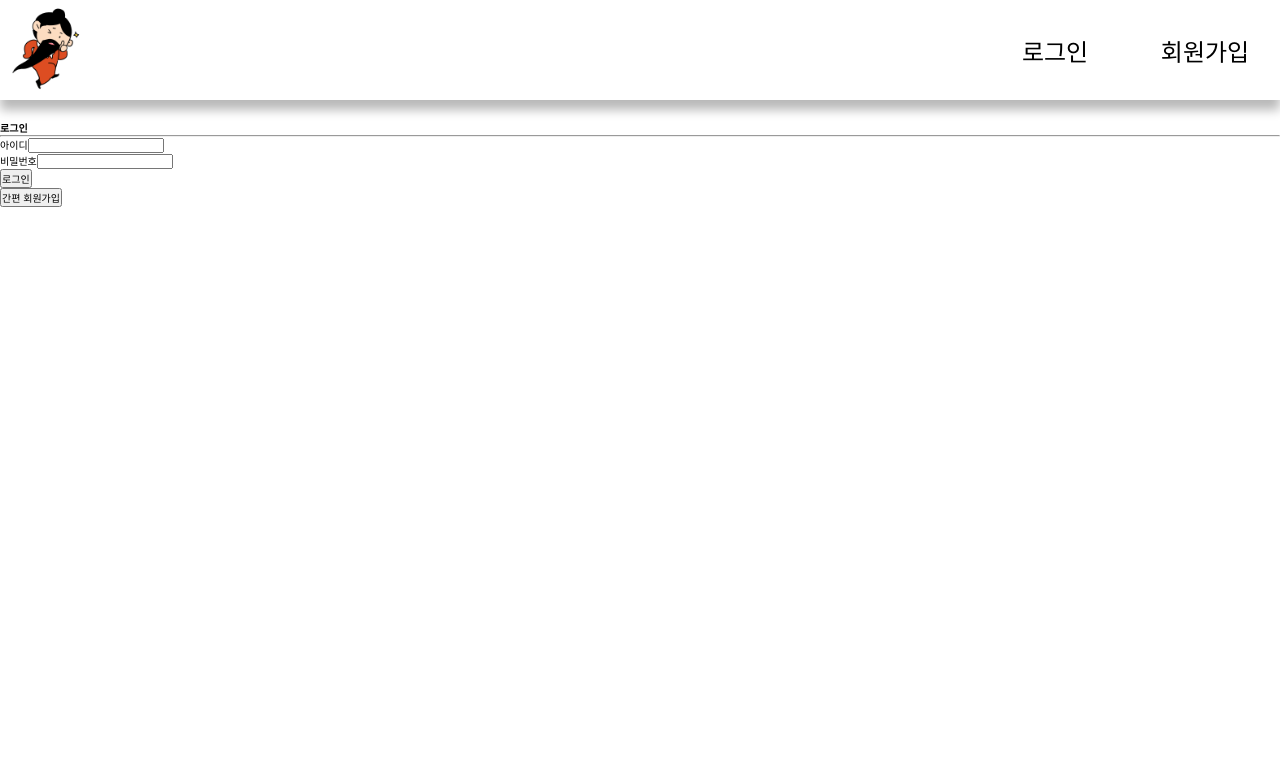
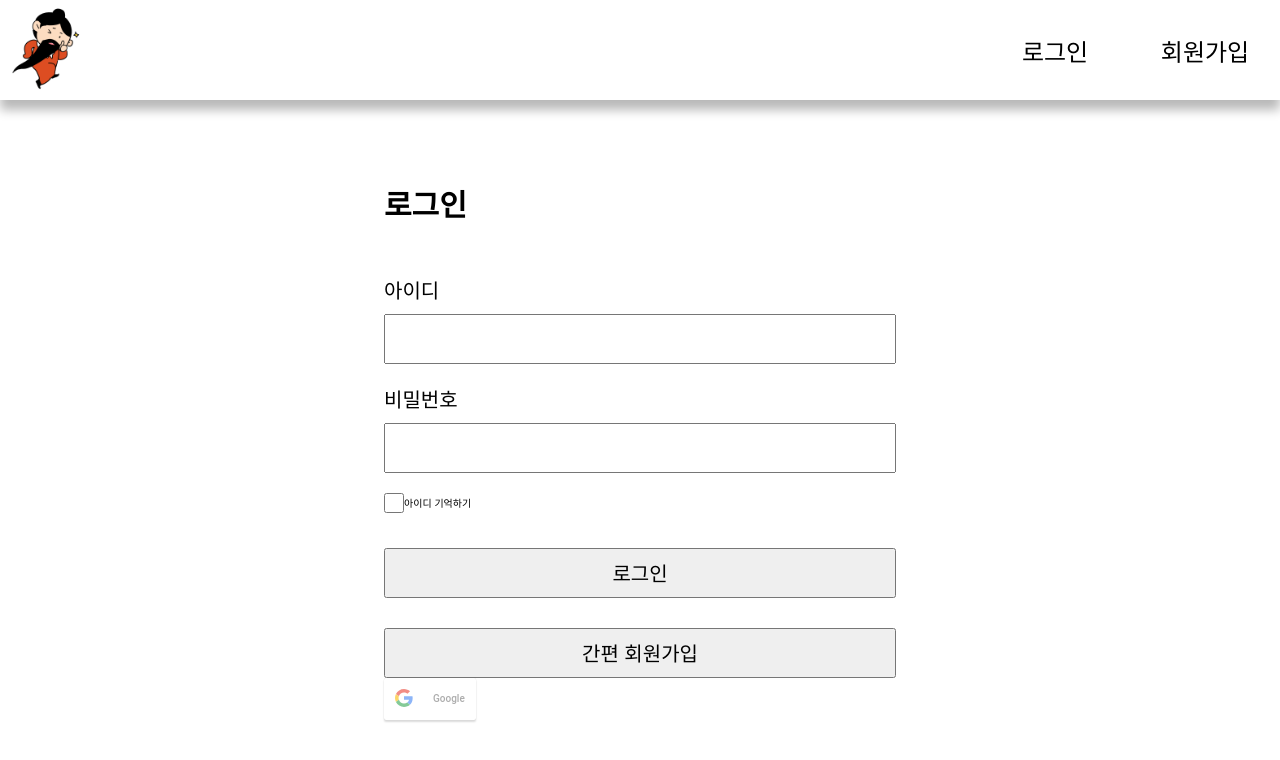
Before and after one commit to NemoTaek/Human-Maker-Client, a React (Create React App) app in the folder client/: page /login in a window 1280 px wide. Shown: the top 760 px of the page. Built offline with nearby package versions, Linux system fonts and the light colour scheme.

Commit message:
ldoing: lOAuth

```diff
--- a/client/package.json
+++ b/client/package.json
@@ -9,6 +9,7 @@
     "axios": "^0.21.0",
     "react": "^17.0.1",
     "react-dom": "^17.0.1",
+    "react-google-login": "^5.1.25",
     "react-redux": "^7.2.2",
     "react-router-dom": "^5.2.0",
     "react-scripts": "4.0.1",
--- a/client/src/App.css
+++ b/client/src/App.css
@@ -24,5 +24,5 @@ a:link, a:visited, a:active, a:hover{
 .contents {
   width: 100%;
   position: absolute;
-  top: 120px;
+  top: 100px;
 }
--- a/client/src/component/signin/Signin.css
+++ b/client/src/component/signin/Signin.css
@@ -0,0 +1,71 @@
+.sign_in_wrap{
+	width: 100%;
+	height: calc(100vh - 100px);
+	display: flex;
+	justify-content: center;
+	align-items: center;
+}
+
+.sign_in_container{
+	width: 100%;
+	padding: 0 30vw;
+}
+
+.sign_in_name{
+	font-size: 30px;
+	font-weight: 700;
+}
+
+.input_container_wrap{
+	margin-top: 50px;
+}
+
+.input_container{
+	margin-top: 20px;
+}
+
+.input_container > span{
+	display: inline-block;
+	width: 100%;
+	font-size: 20px;
+	margin-bottom: 10px;
+}
+
+.input_container > input{
+	width: 100%;
+	height: 50px;
+	font-size: 20px;
+}
+
+.remember_id{
+  display: flex;
+  align-items: center;
+  width: 100%;
+  margin-top: 20px;
+}
+.remember_id > input{
+  width: 20px;
+  height: 20px;
+}
+.remember_id > input > p{
+  display: inline-block;
+  margin-left: 10px;
+  font-size: 15px;
+}
+
+.login_message{
+	width: 100%;
+	margin-top: 5px;
+}
+.login_message > p{
+	width: 100%;
+	font-size: 20px;
+	color: red;
+}
+
+.sign_in_btn{
+	margin-top: 30px;
+	width: 100%;
+	height: 50px;
+	font-size: 20px;
+}
--- a/client/src/component/signin/Signin.js
+++ b/client/src/component/signin/Signin.js
@@ -3,19 +3,25 @@ import axios from 'axios'
 import './Signin.css'
 import { useDispatch } from 'react-redux';
 import { userid, userpassword } from "../../modules/User";
+import { GoogleLogin } from 'react-google-login';
 
-function Signin({ rememberId, rememberPassword, onLogin }) {
-	// const [isLogIn, setIsLogIn] = useState(false);
+// https://electricburglar.tistory.com/150
+// https://velog.io/@claire-euni/React-hook-Social-Login-Kakaotalk-%EB%9D%BC%EC%9D%B4%EB%B8%8C%EB%9F%AC%EB%A6%AC-%EC%97%86%EC%9D%B4-%EC%B9%B4%EC%B9%B4%EC%98%A4%ED%86%A1-%EB%A1%9C%EA%B7%B8%EC%9D%B8-%EA%B5%AC%ED%98%84%ED%95%98%EA%B8%B0
+// https://velog.io/@junghyunhao/kakao-login-react
+// 구글 OAuth 클라이언트 ID
+const googleAPI = "";
+
+function Signin({ rememberId, onLogin, isRememberId }) {
 	const [isLogInMsg, setIsLogInMsg] = useState("");
 
-	const [id, setId] = useState(rememberId);
-	const [password, setPassword] = useState(rememberPassword);
+	const [id, setId] = useState("");
+	const [password, setPassword] = useState("");
 
-	const userData = { id: id, password: password };
+	const [checkRememberId, setCheckRememberId] = useState(isRememberId);
 
 	const dispatch = useDispatch();
-	const onId = () => dispatch(userid(rememberId));
-	const onPassword = () => dispatch(userpassword(rememberPassword));
+	const onId = () => dispatch(userid(id));	// input에 있는 id를 store에 저장
+	const onPassword = () => dispatch(userpassword(password));	// input에 있는 password를 store에 저장
 
 	const onChangeId = e => {
 		setId(e.target.value);
@@ -30,14 +36,26 @@ function Signin({ rememberId, rememberPassword, onLogin }) {
 		}
 	}
 
+	const onCheckboxChangeHandler = (e) => {
+		// setCheckRememberId(!checkRememberId);
+		setCheckRememberId(e.target.check);
+		console.log(e.target.check);
+		// 아이디 기억하기가 체크되어있으면
+		if (e.target.checked) {
+			// input값에 store에 저장되어있는 id 출력
+			document.getElementsByClassName("sign_in_idInput")[0].value = rememberId;
+		}
+	};
+
 	const onClickSignInBtn = () => {
+		const userData = { id: id, password: password };
 		axios
 			.post("http://54.180.120.81:5000/signin", userData)
 			.then(data => {
 				if (data) {
-					onId();
-					onPassword();
-					onLogin();
+					onId();	// input에 있는 id를 store에 저장
+					onPassword();	// input에 있는 password를 store에 저장
+					onLogin();	// isLogin을 true로 변환
 					document.location.replace("/");
 				}
 				else {
@@ -46,40 +64,62 @@ function Signin({ rememberId, rememberPassword, onLogin }) {
 			}).catch(err => {
 				console.log(err);
 			})
+
+		if (!id) {
+			setIsLogInMsg("아이디를 입력해주세요.");
+		}
+		if (id && !password) {
+			setIsLogInMsg("비밀번호를 입력해주세요.");
+		}
+		else {
+			setIsLogInMsg("");
+		}
 	}
 
 	const onClickSignUpBtn = () => {
 		document.location.replace("/signup");
 	}
 
+	const responseGoogle = (res) => {
+		console.log(res);
+		setId(res.profileObj.name);	// 구글아이디로 로그인하면 그 id 값을 state에 설정
+		onId();	// 위에서 id값을 googleId로 했으므로 onId로 이 id를 store에 저장
+	}
+
+	const responseFail = (err) => {
+		console.log(err);
+	}
+
 	return (
-		<div>
-			<div className="signInContainer">
-				<h2>로그인</h2>
-				<hr />
-				<div className="idInputContainer">
-					<label>아이디
-						<input className="signInIdInput" type="text" defaultValue={rememberId} onChange={onChangeId} autoFocus required />
-					</label>
+		<div className="sign_in_wrap">
+			<div className="sign_in_container">
+				<p className="sign_in_name" >로그인</p>
+
+				<div className="input_container_wrap">
+					<div className="input_container">
+						<span>아이디</span>
+						<input className="sign_in_idInput" type="text" onChange={onChangeId} autoFocus required />
+					</div>
+
+					<div className="input_container">
+						<span>비밀번호</span>
+						<input className="sign_in_pwInput" type="password" onChange={onChangePw} onKeyPress={onKeyEnt} required />
+					</div>
 				</div>
 
-				<div className="pwInputContainer">
-					<label>비밀번호
-						<input className="signInPwInput" type="password" defaultValue={rememberPassword} onChange={onChangePw} onKeyPress={onKeyEnt} required />
-					</label>
+				<label className="remember_id">
+					<input type="checkbox" checked={checkRememberId} onChange={e => onCheckboxChangeHandler(e)} />아이디 기억하기
+				</label>
+
+				<div className="login_message">
+					<p>{isLogInMsg}</p>
 				</div>
 
-				<div>
-					<p className="isLogInMsg">{isLogInMsg}</p>
-				</div>
+				<button className="sign_in_btn" onClick={onClickSignInBtn}  >로그인</button>
 
-				<div>
-					<button className="signInBtn" onClick={onClickSignInBtn}  >로그인</button>
-				</div>
+				<button className="sign_up_btn" onClick={onClickSignUpBtn} >간편 회원가입</button>
 
-				<div>
-					<button className="signUpBtn" onClick={onClickSignUpBtn} >간편 회원가입</button>
-				</div>
+				<GoogleLogin clientId={googleAPI} buttonText="Google" onSuccess={responseGoogle} onFailure={responseFail} />
 
 			</div>
 		</div>
--- a/client/src/component/signout/Signout.css
+++ b/client/src/component/signout/Signout.css
@@ -0,0 +1,37 @@
+.logout_modal_wrap{
+  width: 100%;
+  height: calc(100vh - 100px);
+  display: flex;
+  justify-content: center;
+  align-items: center;
+  background-color: #d3d3d3;
+}
+
+.logout_modal_wrap .logout_modal{
+  width: 50%;
+  display: flex;
+  justify-content: center;
+  align-items: center;
+  background-color: #e6d0cf;
+  padding: 50px 30px;
+  border: #000000 solid 3px;
+  border-radius: 5px;
+  box-shadow: 10px 10px 15px rgba(0, 0, 0, 0.2);
+}
+
+.logout_modal_wrap .logout_modal .logout_modal_content{
+  width: 100%;
+  text-align: center;
+}
+.logout_modal_wrap .logout_modal .logout_modal_content > p{
+  font-size: 30px;
+}
+.logout_modal_wrap .logout_modal .logout_modal_content > p > span{
+  font-size: 50px;
+  color: brown;
+}
+.logout_modal_wrap .logout_modal .logout_modal_content > button{
+  width: 100px;
+  margin-top: 30px;
+  font-size: 20px;
+}
--- a/client/src/component/signout/Signout.js
+++ b/client/src/component/signout/Signout.js
@@ -8,11 +8,13 @@ function Signout({ id, onLogout }) {
 		document.location.href = "/";
 	}
 	return (
-		<div className="logoutModalOp">
-			<div className="logoutMsg">
-				<h3>{id}님이 로그아웃 되었습니다.</h3>
-				<div>목표를 위해 화이팅!!</div>
-				<button className="logoutModalBtn" onClick={logoutModal}>확인</button>
+		<div className="logout_modal_wrap">
+			<div className="logout_modal">
+				<div className="logout_modal_content">
+					<p><span>{id}</span>님이 로그아웃 되었습니다.</p>
+					<p>목표를 위해 화이팅!!</p>
+					<button className="logoutModalBtn" onClick={logoutModal}>아자!</button>
+				</div>
 			</div>
 		</div >
 	);
--- a/client/src/component/signup/Signup.css
+++ b/client/src/component/signup/Signup.css
@@ -1,6 +1,6 @@
 .sign_up_wrap{
 	width: 100%;
-	height: calc(100vh - 150px);
+	height: calc(100vh - 100px);
 	display: flex;
 	justify-content: center;
 	align-items: center;
@@ -20,21 +20,10 @@
 	margin-top: 50px;
 }
 
-/* .input_container{
-	display: flex;
-	align-items: center;
-} */
 .input_container{
 	margin-top: 20px;
 }
 
-/* .input_container > span{
-	display: inline-block;
-	width: 20%;
-	height: 50px;
-	font-size: 20px;
-	line-height: 50px;
-} */
 .input_container > span{
 	display: inline-block;
 	width: 100%;
@@ -42,10 +31,6 @@
 	margin-bottom: 10px;
 }
 
-/* .input_container > input{
-	width: 30%;
-	height: 30px;
-} */
 .input_container .input_btn_wrap{
 	width: 100%;
 	height: 50px;
@@ -62,30 +47,18 @@
 	font-size: 20px;
 }
 
-/* .input_container .checkMsg{
-	width: 30%;
-	margin-left: 5%;
-	font-size: 15px;
-	color: red;
-} */
 .input_container .checkMsg{
 	width: 100%;
-	font-size: 15px;
+	font-size: 20px;
 	color: red;
 	margin-top: 5px;
 }
 
-/* .input_container .idCheck_btn{
-	width: 10%;
-	height: 30px;
-	margin-left: 5%;
-	font-size: 15px;
-} */
 .input_container .input_btn_wrap .idCheck_btn{
 	width: 20%;
 	height: 100%;
 	margin-left: 10%;
-	font-size: 15px;
+	font-size: 20px;
 }
 
 .sign_up_btn{
--- a/client/src/containers/loginContainer.js
+++ b/client/src/containers/loginContainer.js
@@ -6,11 +6,11 @@ import { useSelector, useDispatch } from 'react-redux';
 // react-hooks 써서 해보기
 const LoginContainer = () => {
   const rememberId = useSelector(state => state.User.id);
-  const rememberPassword = useSelector(state => state.User.password);
+  const isRememberId = useSelector(state => state.User.isRememberId);
   const dispatch = useDispatch();
   const onLogin = useCallback(() => dispatch(login()), [dispatch])
 
-  return <SignIn rememberId={rememberId} rememberPassword={rememberPassword} onLogin={onLogin} />;
+  return <SignIn rememberId={rememberId} onLogin={onLogin} isRememberId={isRememberId} />;
 };
 export default LoginContainer
 
--- a/client/src/modules/User.js
+++ b/client/src/modules/User.js
@@ -3,10 +3,11 @@ import { createAction, handleActions } from 'redux-actions'
 // 액션 타입 정의하기
 // 액션 타입은 대문자로 작성하고
 // 문자열 내용은 모듈명/액션 이름 형식으로 작성한다.
-const LOGIN = "IsLogin/LOGIN";
-const LOGOUT = "IsLogin/LOGOUT";
-const USERID = "UserId/USERID";
-const USERPASSWORD = "UserId/USERPASSWORD";
+const LOGIN = "User/LOGIN";
+const LOGOUT = "User/LOGOUT";
+const USERID = "User/USERID";
+const USERPASSWORD = "User/USERPASSWORD";
+const REMEMBERID = "User/REMEMBERID"
 
 // export const login = () => ({ type: LOGIN });
 // export const logout = () => ({ type: LOGOUT });
@@ -15,13 +16,14 @@ export const login = createAction(LOGIN);
 export const logout = createAction(LOGOUT);
 export const userid = (id) => ({ type: USERID, payload: id });
 export const userpassword = (password) => ({ type: USERPASSWORD, payload: password });
-
+export const rememberid = createAction(REMEMBERID);
 
 // 초기 상태 작성하기
 const initialState = {
   isLogin: false,
   id: '',
-  password: ''
+  password: '',
+  isRemeberId: false
 }
 
 // // Reducer 함수 만들기
@@ -61,6 +63,10 @@ const userStatus = handleActions(
     [USERPASSWORD]: (state, action) => ({
       ...state,
       password: action.payload
+    }),
+    [REMEMBERID]: (state, action) => ({
+      ...state,
+      isRemeberId: false
     })
   },
   initialState
```
Also changed, not shown: 2 other files (tests, documents, lock files or other folders).
